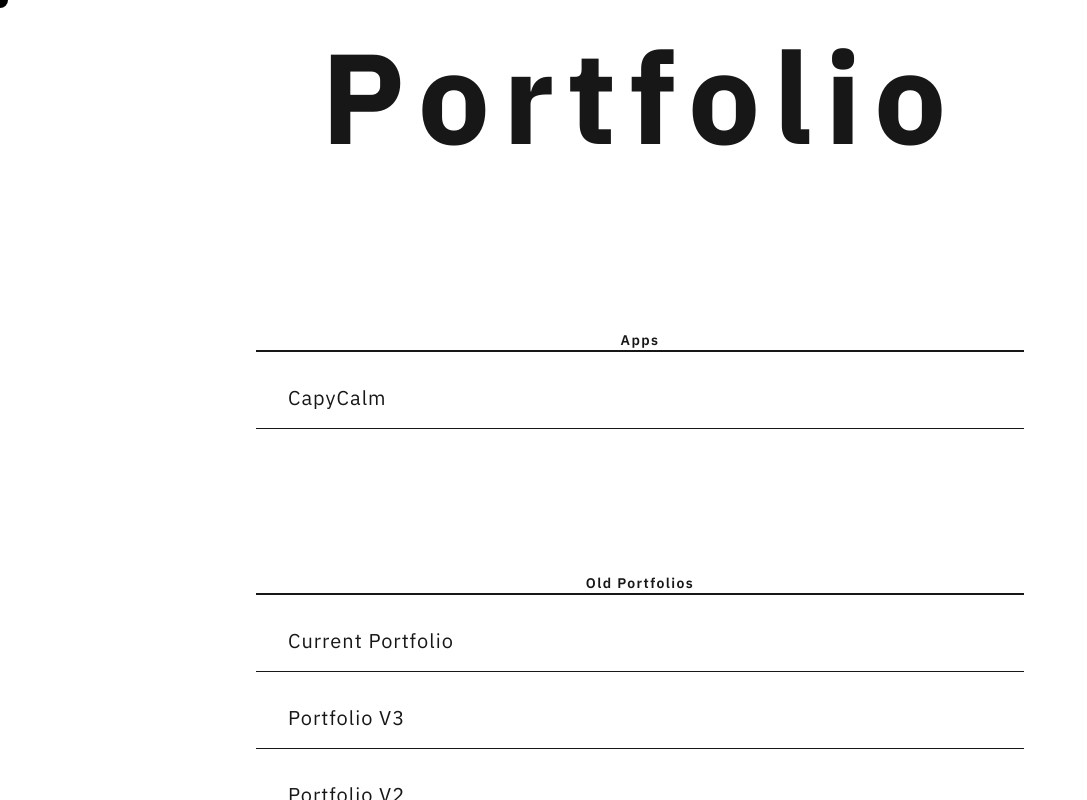
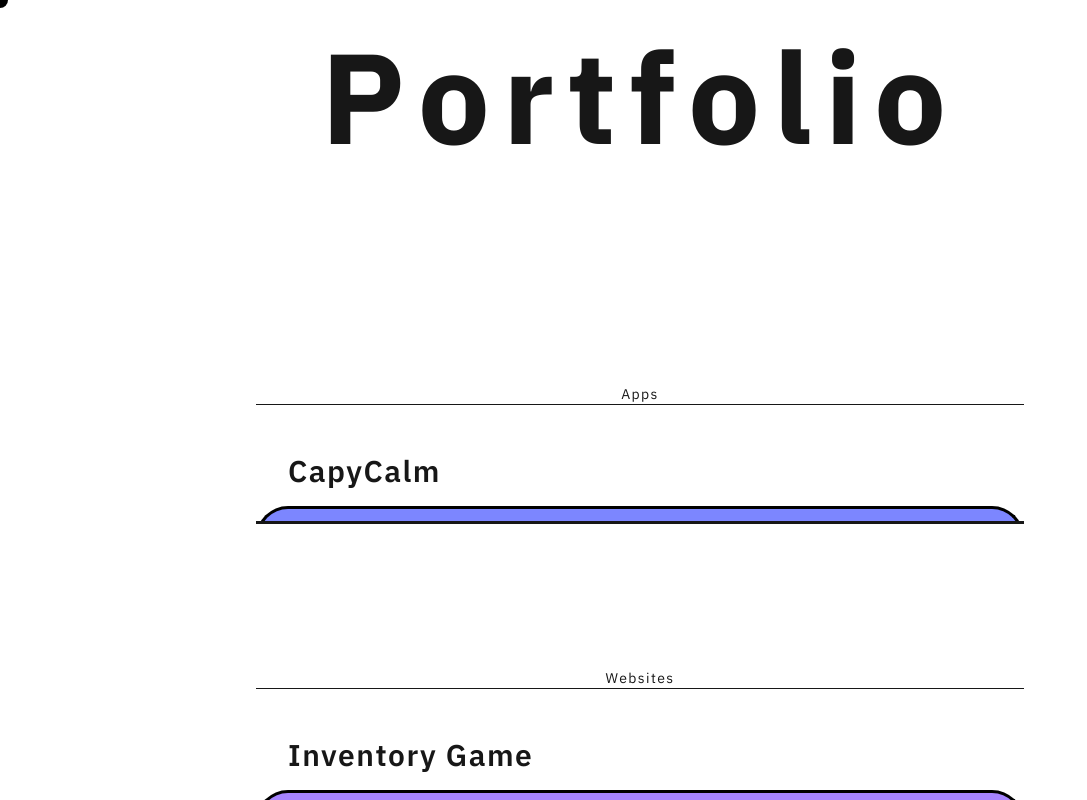
Before and after one commit to ToadBoyChen/new_portfolio, a Next.js app: page /portfolio in a window 1280 px wide. Shown: the whole page, without its empty margins (0-1087 px from the left). Built offline with nearby package versions, Linux system fonts and the light colour scheme.

Commit message:
fix width issues and improve portfolio menu

```diff
--- a/components/Menu.tsx
+++ b/components/Menu.tsx
@@ -2,7 +2,7 @@ import MenuEntry from "./MenuEntry";
 
 export default function Menu() {
     return (
-        <div className="min-w-sm sm:min-w-md md:min-w-xl lg:min-w-3xl h-[60vh] flex flex-col justify-center">
+        <div className="w-sm sm:w-md md:w-xl lg:w-3xl h-[60vh] flex flex-col justify-center">
             <p className="text-sm border-b tracking-widest mb-8 text-center">
                 {"Navigation"}
             </p>
--- a/components/PortfolioEntry.tsx
+++ b/components/PortfolioEntry.tsx
@@ -3,7 +3,6 @@
 import { useSpring, animated } from "@react-spring/web"
 import Link from "next/link";
 
-import MenuEntry from "./MenuEntry";
 import Capy from "./svgs/Capy";
 
 const svgs: { [key: string]: React.ElementType } = {
@@ -18,9 +17,11 @@ interface PortfolioEntryProps {
 }
 
 export default function PortfolioEntry(props: PortfolioEntryProps) {
+    const peekAmount = "calc(100% - 15px)";
+
     const [{ svgY, bgY }, svgApi] = useSpring(() => ({
         svgY: "100%",
-        bgY: "100%",
+        bgY: peekAmount,
     }));
 
     // Calculates random rotations and x displacements based on the portfolio entry text
@@ -38,35 +39,33 @@ export default function PortfolioEntry(props: PortfolioEntryProps) {
 
     return (
         <div
-            className={`relative border-b overflow-hidden my-4 hover:text-white hover:border-black transition-colors duration-300`}
+            className="relative border-b-3 overflow-hidden my-4 hover:text-white hover:border-black transition-colors duration-300"
 
-            onMouseEnter={() => svgApi.start({ svgY: "0%", bgY: "0%" })}
-            onMouseLeave={() => svgApi.start({ svgY: "100%", bgY: "100%" })}
+            onMouseEnter={() => svgApi.start({ svgY: "0%", bgY: "calc(0% - 0px)" })}
+            onMouseLeave={() => svgApi.start({ svgY: "100%", bgY: peekAmount })}
         >
             <animated.div
-                className="absolute left-0 top-0 w-full h-full rounded-t-4xl z-0 border-t-3 border-r-3 border-l-3 border-b-2 border-black"
+                className={`absolute left-0 top-0 w-full h-full rounded-t-4xl z-0 border-t-3 border-r-3 border-l-3 border-b-0 border-black ${props.colour}`}
                 style={{
                     y: bgY,
-                    backgroundColor: props.colour
                 }}
             />
             <div
-                className="flex flex-row justify-around z-10 relative"
+                className="flex flex-row justify-around z-10 relative items-center"
             >
                 <Link
-                    className=" px-8 py-4 text-xl tracking-wider w-2/3"
+                    className=" px-8 py-4 text-xl md:text-3xl font-semibold tracking-wider w-2/3"
                     href={props.link}
                 >
                     {props.text}
                 </Link>
 
-                {/* SVG container starts translate below its div (overflow is hidden) */}
                 <animated.div
                     className="translate-y-0 w-1/3"
                     style={{ y: svgY}}
                 >
                     <SvgComponent
-                        className="w-15 h-15"
+                        className="w-20 h-20 md:w-25 md:h-25"
                         style={{ transform: `rotate(${rotateVal}deg) translateX(${moveXVal}px)` }}
                     />
                 </animated.div>
--- a/components/PortfolioMenu.tsx
+++ b/components/PortfolioMenu.tsx
@@ -3,8 +3,8 @@ import PortfolioEntry from "./PortfolioEntry";
 
 export default function PortfolioMenu() {
     return (
-        <div className="min-w-sm sm:min-w-md md:min-w-xl lg:min-w-3xl h-[60vh] flex flex-col justify-center">
-            <p className="text-sm border-b-2 font-semibold tracking-widest text-center">
+        <div className="w-sm sm:w-md md:w-xl lg:w-3xl flex flex-col justify-center">
+            <p className="text-sm border-b tracking-widest text-center">
                 {"Apps"}
             </p>
             <ul className="flex flex-col gap-8">
@@ -12,12 +12,12 @@ export default function PortfolioMenu() {
                     <PortfolioEntry
                         text="CapyCalm"
                         image="capy"
-                        colour="oklch(63.7% 0.237 25.331)"
+                        colour="bg-indigo-400"
                         link="/portfolio/capycalm"
                     />
                 </li>
             </ul>
-            {/* <p className="text-sm border-b-2 font-semibold tracking-widest text-center mt-32">
+            <p className="text-sm border-b tracking-widest text-center mt-32">
                 {"Websites"}
             </p>
             <ul>
@@ -25,20 +25,20 @@ export default function PortfolioMenu() {
                     <PortfolioEntry
                         text="Inventory Game"
                         image="capy"
-                        colour="oklch(70.5% 0.213 47.604)"
+                        colour="bg-violet-400"
                         link="/portfolio/inventory-game"
                     />
                 </li>
-            </ul> */}
-            <p className="text-sm border-b-2 font-semibold tracking-widest text-center mt-32">
+            </ul>
+            <p className="text-sm border-b tracking-widest text-center mt-32">
                 {"Old Portfolios"}
             </p>
             <ul>
                 <li>
                     <PortfolioEntry
-                        text="Current Portfolio"
+                        text="Portfolio V4"
                         image="capy"
-                        colour="oklch(76.9% 0.188 70.08)"
+                        colour="bg-purple-400"
                         link="/portfolio/portfolio-4"
                     />
                 </li>
@@ -46,7 +46,7 @@ export default function PortfolioMenu() {
                     <PortfolioEntry
                         text="Portfolio V3"
                         image="capy"
-                        colour="oklch(76.9% 0.188 70.08)"
+                        colour="bg-fuchsia-400"
                         link="/portfolio/portfolio-3"
                     />
                 </li>
@@ -54,7 +54,7 @@ export default function PortfolioMenu() {
                     <PortfolioEntry
                         text="Portfolio V2"
                         image="capy"
-                        colour="oklch(79.5% 0.184 86.047)"
+                        colour="bg-pink-400"
                         link="/portfolio/portfolio-2"
                     />
                 </li>
@@ -62,7 +62,7 @@ export default function PortfolioMenu() {
                     <PortfolioEntry
                         text="Portfolio V1"
                         image="capy"
-                        colour="oklch(76.8% 0.233 130.85)"
+                        colour="bg-rose-400"
                         link="/portfolio/portfolio-1"
                     />
                 </li>
```
